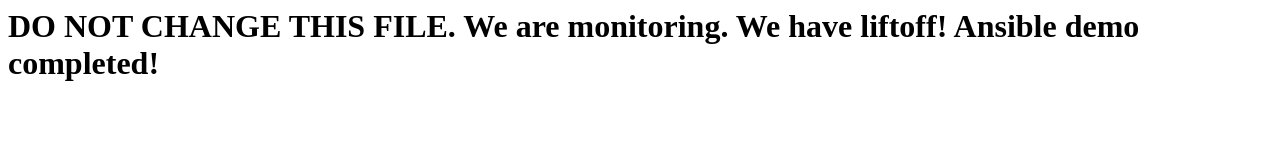
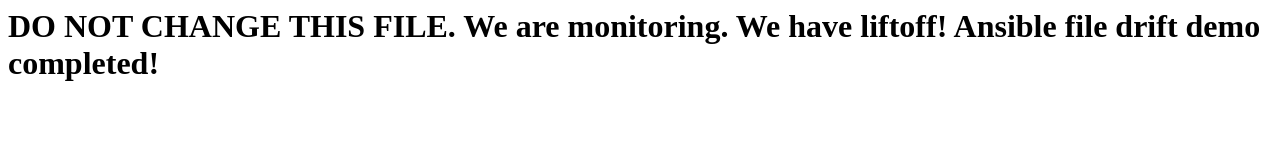
Before and after one commit to toddvy56ibm/myplaybooks, a plain HTML site: page index.html in a window 1280 px wide. Drawn offline with Linux system fonts and the light colour scheme.

Commit message:
Update index.html

```diff
--- a/index.html
+++ b/index.html
@@ -1,5 +1,5 @@
 <HTML>
 <H1>
-DO NOT CHANGE THIS FILE. We are monitoring. We have liftoff! Ansible demo completed!
+DO NOT CHANGE THIS FILE. We are monitoring. We have liftoff! Ansible file drift demo completed!
 </H2>
 </HTML>
```
